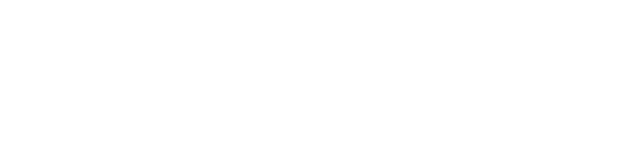
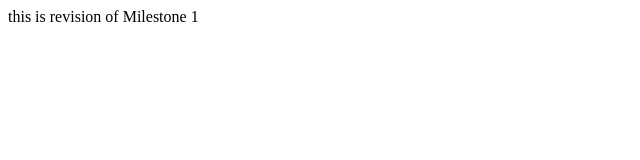
Before and after one commit to Prasunjitsaha/RevisionMilestn1, a plain HTML site: page index.html in a window 1280 px wide. Shown: the whole page, without its empty margins (0-640 px from the left). Drawn offline with Linux system fonts and the light colour scheme.

Commit message:
second commit

```diff
--- a/index.html
+++ b/index.html
@@ -7,6 +7,6 @@
 
 </head>
 <body>
-
+    this is revision of Milestone 1
 </body>
 </html>
```
